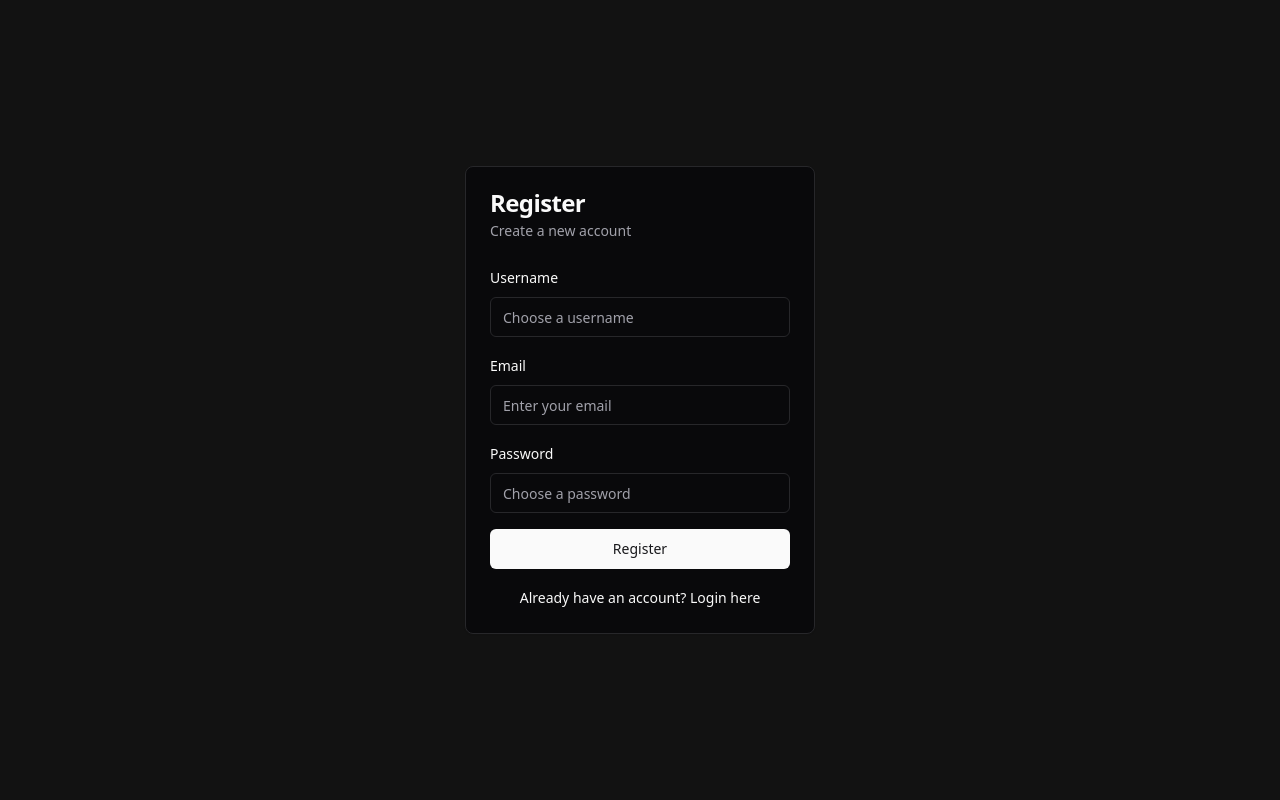
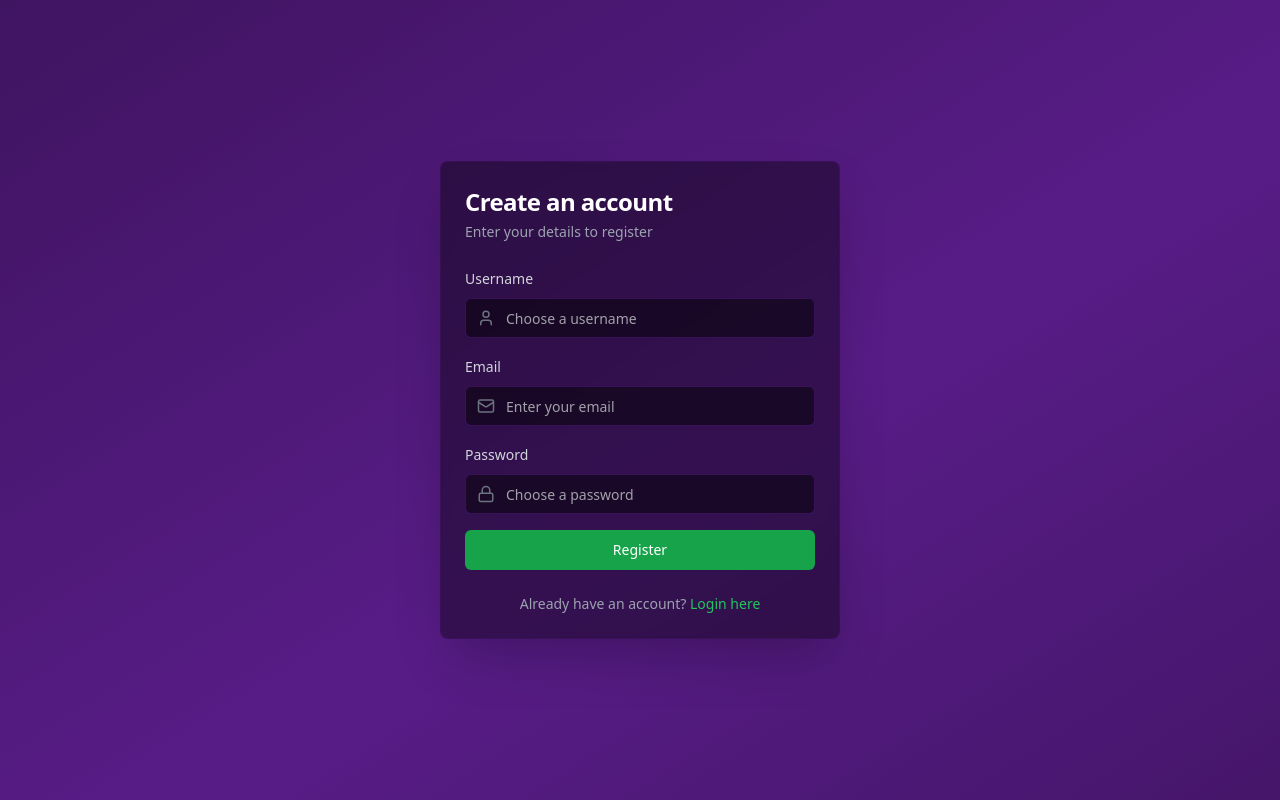
Before and after one commit to dheerajcl/Urban_Bus_Management, a Next.js app: page /user/register in a window 1280 px wide. Before the commit this address had no page. Built offline with nearby package versions, Linux system fonts and the light colour scheme.

Commit message:
Issue #19 resolved

```diff
--- a/app/user/register/page.tsx
+++ b/app/user/register/page.tsx
@@ -3,14 +3,17 @@
 import { useState } from "react"
 import { useRouter } from "next/navigation"
 import Link from "next/link"
+import { motion } from "framer-motion"
 import { Button } from "@/components/ui/button"
 import { Input } from "@/components/ui/input"
 import { Label } from "@/components/ui/label"
 import { Card, CardContent, CardDescription, CardHeader, CardTitle } from "@/components/ui/card"
 import { useAuth } from "@/lib/auth"
 import { useToast } from "@/hooks/use-toast"
+import { Loader2, Lock, Mail, User } from 'lucide-react'
 
 export default function RegisterPage() {
+  console.log('Rendering RegisterPage')
   const [username, setUsername] = useState("")
   const [email, setEmail] = useState("")
   const [password, setPassword] = useState("")
@@ -21,28 +24,23 @@ export default function RegisterPage() {
 
   const handleSubmit = async (e: React.FormEvent) => {
     e.preventDefault()
+    console.log('HandleSubmit called')
     setLoading(true)
 
     try {
+      console.log('Attempting registration')
       const success = await register(username, email, password)
-      if (success) {
+      console.log('Registration result:', success)
       toast({
         title: "Registration Successful",
         description: "Your account has been created. Please log in.",
       })
       router.push('/user/login')
-      } else {
-        toast({
-          title: "Registration Failed",
-          description: "An error occurred during registration. Please try again.",
-          variant: "destructive",
-        })
-      }
     } catch (error) {
       console.error('Registration error:', error)
       toast({
-        title: "Registration Error",
-        description: "An unexpected error occurred. Please try again.",
+        title: "Registration Failed",
+        description: error instanceof Error ? error.message : "An unexpected error occurred. Please try again.",
         variant: "destructive",
       })
     } finally {
@@ -51,16 +49,25 @@ export default function RegisterPage() {
   }
 
   return (
-    <div className="flex items-center justify-center min-h-screen bg-background">
-      <Card className="w-[350px]">
-        <CardHeader>
-          <CardTitle>Register</CardTitle>
-          <CardDescription>Create a new account</CardDescription>
+    <div className="flex items-center justify-center min-h-screen overflow-hidden bg-black">
+      <div className="absolute inset-0 z-0 bg-gradient-to-br from-black via-purple-900 to-black animate-gradient-xy"></div>
+      <motion.div
+        initial={{ opacity: 0, y: -20 }}
+        animate={{ opacity: 1, y: 0 }}
+        transition={{ duration: 0.5 }}
+        className="relative z-10"
+      >
+        <Card className="w-[400px] backdrop-blur-sm bg-black/40 border-purple-900/20 shadow-2xl">
+          <CardHeader className="space-y-1">
+            <CardTitle className="text-2xl font-bold tracking-tight text-white">Create an account</CardTitle>
+            <CardDescription className="text-gray-400">Enter your details to register</CardDescription>
           </CardHeader>
           <CardContent>
             <form onSubmit={handleSubmit} className="space-y-4">
               <div className="space-y-2">
-              <Label htmlFor="username">Username</Label>
+                <Label htmlFor="username" className="text-sm font-medium text-gray-300">Username</Label>
+                <div className="relative">
+                  <User className="absolute left-3 top-1/2 transform -translate-y-1/2 text-gray-500" size={18} />
                   <Input
                     id="username"
                     type="text"
@@ -68,10 +75,14 @@ export default function RegisterPage() {
                     value={username}
                     onChange={(e) => setUsername(e.target.value)}
                     required
+                    className="pl-10 bg-black/50 border-purple-900/50 text-white placeholder-gray-500 focus:border-green-500 focus:ring-green-500 transition-all duration-300"
                   />
                 </div>
+              </div>
               <div className="space-y-2">
-              <Label htmlFor="email">Email</Label>
+                <Label htmlFor="email" className="text-sm font-medium text-gray-300">Email</Label>
+                <div className="relative">
+                  <Mail className="absolute left-3 top-1/2 transform -translate-y-1/2 text-gray-500" size={18} />
                   <Input
                     id="email"
                     type="email"
@@ -79,10 +90,14 @@ export default function RegisterPage() {
                     value={email}
                     onChange={(e) => setEmail(e.target.value)}
                     required
+                    className="pl-10 bg-black/50 border-purple-900/50 text-white placeholder-gray-500 focus:border-green-500 focus:ring-green-500 transition-all duration-300"
                   />
                 </div>
+              </div>
               <div className="space-y-2">
-              <Label htmlFor="password">Password</Label>
+                <Label htmlFor="password" className="text-sm font-medium text-gray-300">Password</Label>
+                <div className="relative">
+                  <Lock className="absolute left-3 top-1/2 transform -translate-y-1/2 text-gray-500" size={18} />
                   <Input
                     id="password"
                     type="password"
@@ -90,19 +105,36 @@ export default function RegisterPage() {
                     value={password}
                     onChange={(e) => setPassword(e.target.value)}
                     required
+                    className="pl-10 bg-black/50 border-purple-900/50 text-white placeholder-gray-500 focus:border-green-500 focus:ring-green-500 transition-all duration-300"
                   />
                 </div>
-            <Button type="submit" className="w-full" disabled={loading}>
-              {loading ? "Registering..." : "Register"}
+              </div>
+              <Button
+                type="submit"
+                className="w-full bg-green-600 hover:bg-green-700 text-white transition-all duration-300 transform hover:scale-105 focus:outline-none focus:ring-2 focus:ring-green-500 focus:ring-opacity-50"
+                disabled={loading}
+              >
+                {loading ? (
+                  <>
+                    <Loader2 className="mr-2 h-4 w-4 animate-spin" />
+                    Registering...
+                  </>
+                ) : (
+                  "Register"
+                )}
               </Button>
             </form>
-          <div className="mt-4 text-center">
-            <Link href="/user/login" className="text-sm text-primary hover:underline">
-              Already have an account? Login here
+            <div className="mt-6 text-center">
+              <p className="text-sm text-gray-400">
+                Already have an account?{" "}
+                <Link href="/user/login" className="text-green-500 hover:text-green-400 transition-colors duration-300 hover:underline">
+                  Login here
                 </Link>
+              </p>
             </div>
           </CardContent>
         </Card>
+      </motion.div>
     </div>
   )
 }
--- a/lib/auth.tsx
+++ b/lib/auth.tsx
@@ -38,13 +38,13 @@ export function AuthProvider({ children }: { children: ReactNode }) {
       setIsLoggedIn(true)
     } else {
       setIsLoggedIn(false)
-      if (pathname !== '/' && pathname !== '/user/login' && pathname !== '/admin/login' && pathname !== '/register') {
-        router.push('/user/login')
-      }
+      // if (pathname !== '/' && pathname !== '/user/login' && pathname !== '/admin/login' && pathname !== '/register') {
+      //   router.push('/user/login')
+      // }
     }
 
     setLoading(false)
-  }, [pathname, router])
+  }, [])
 
   const login = async (username: string, password: string, isAdmin: boolean) => {
     try {
@@ -86,7 +86,8 @@ export function AuthProvider({ children }: { children: ReactNode }) {
       if (response.ok) {
         return true
       } else {
-        return false
+        const errorData = await response.json()
+        throw new Error(errorData.message || 'Registration failed')
       }
     } catch (error) {
       console.error('Registration error:', error)
```
Lines whose indentation alone changed are shown as unchanged.
